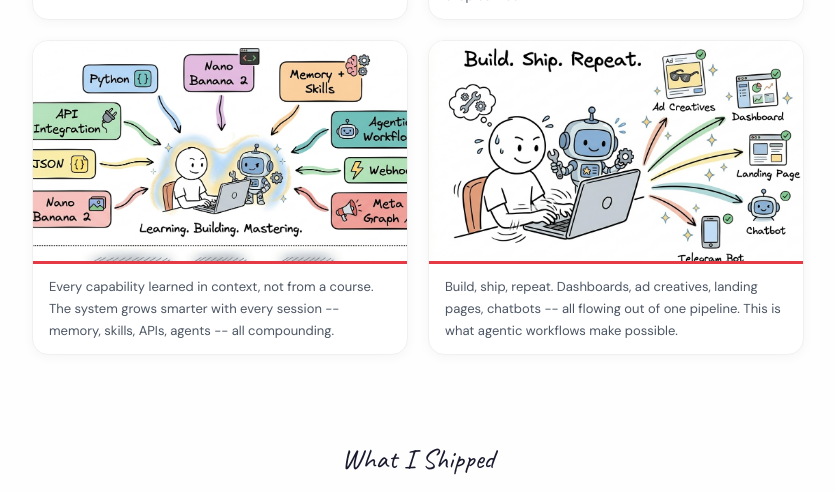
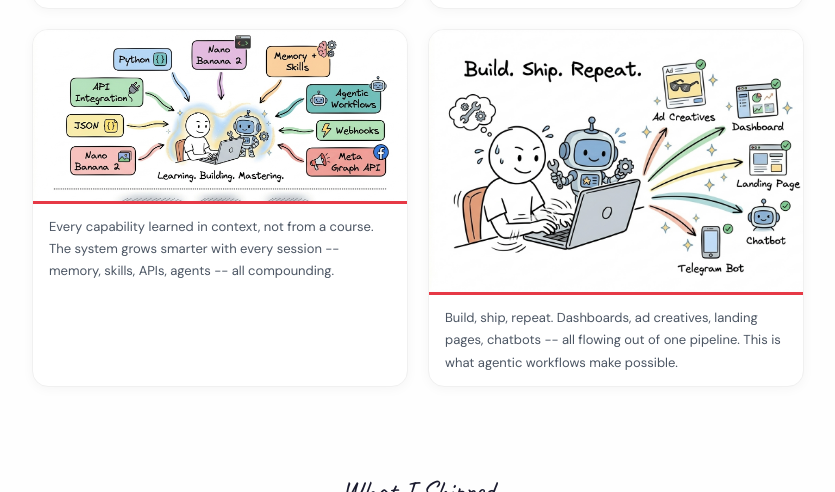
Before and after one commit to RASCLAW/ras-portfolio, a plain HTML site: page index.html in a window 1280 px wide. Shown: the part 892-1384 px from the top of the page, without its empty margins (222-1057 px from the left). Drawn offline with Linux system fonts and the light colour scheme.

Commit message:
fix: remove fixed height on story card images to prevent cropping
Co-Authored-By: Claude Opus 4.6 (1M context) <noreply@anthropic.com>

```diff
--- a/index.html
+++ b/index.html
@@ -23,7 +23,7 @@ body{font-family:'DM Sans',sans-serif;background:#fefefe;color:#2a2a3e;line-heig
 .story-grid{display:grid;grid-template-columns:1fr 1fr;gap:20px}
 .story-card{background:#fff;border-radius:16px;overflow:hidden;box-shadow:0 2px 12px rgba(0,0,0,0.04);border:1px solid #f0f0f0;transition:transform .2s}
 .story-card:hover{transform:translateY(-2px);box-shadow:0 6px 20px rgba(0,0,0,0.08)}
-.story-card img{width:100%;height:220px;object-fit:cover;display:block;cursor:pointer}
+.story-card img{width:100%;height:auto;display:block;cursor:pointer}
 .story-card .caption{padding:12px 16px;font-size:13px;color:#4b5563;border-top:3px solid #e63946}
 .pipeline{background:#1a1a2e;border-radius:16px;padding:20px 16px;margin:0 0 32px;display:flex;align-items:center;justify-content:center;gap:5px;flex-wrap:nowrap}
 .pipe-step{background:#e63946;color:#fff;padding:7px 0;border-radius:24px;font-size:10px;font-weight:600;font-family:'Space Grotesk',sans-serif;width:100px;text-align:center;flex-shrink:0}
```
